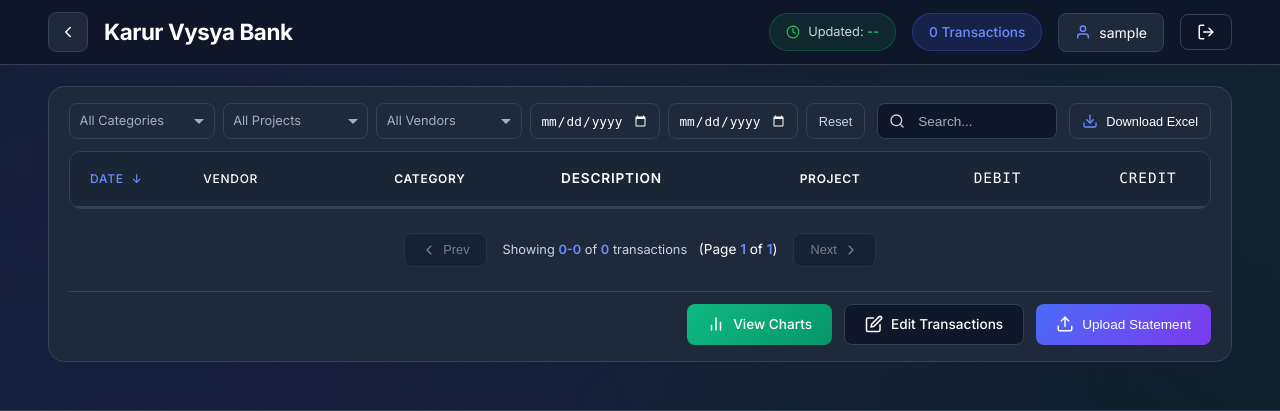
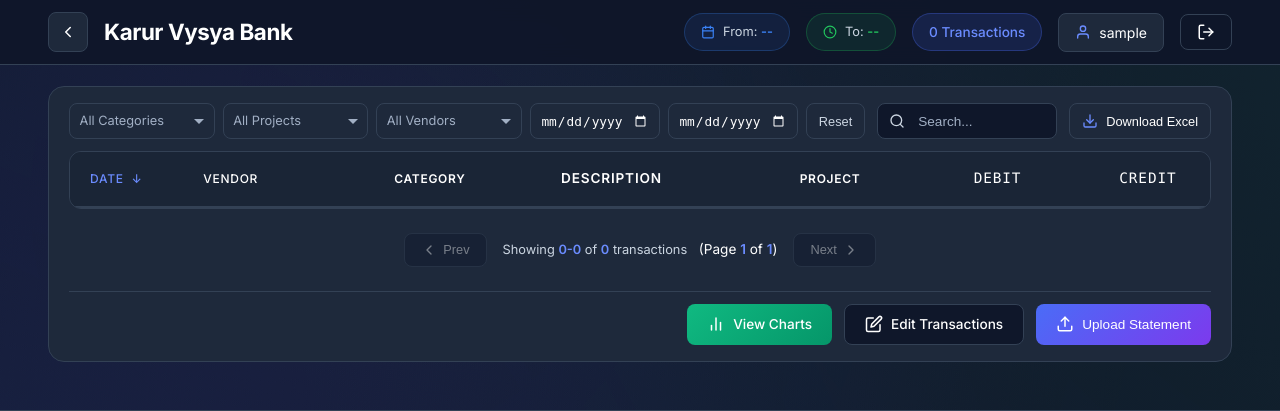
Before and after one commit to Nithish-006/visma_aggregator, a Flask app: page /dashboard/kvb in a window 1280 px wide. Shown: the top 411 px of the page. Run offline with Flask 3, Linux system fonts and the light colour scheme; the visitor is signed in with stand-in values (Sample User, id 1); data that the repository does not hold is empty; some libraries are stand-ins or nearby versions.

Commit message:
Category field can be typed and from and to date is displayed

```diff
--- a/static/dashboard.js
+++ b/static/dashboard.js
@@ -298,7 +298,13 @@ async function loadDateRange() {
                 endInput.value = '';
             }
 
-            // Update the "Updated as of" badge with formatted date
+            // Update the "From" badge with formatted min date
+            const fromDateEl = document.getElementById('data-from-date');
+            if (fromDateEl && data.min_date) {
+                fromDateEl.textContent = formatDisplayDate(data.min_date);
+            }
+
+            // Update the "To" badge with formatted max date
             const updatedDateEl = document.getElementById('data-updated-date');
             if (updatedDateEl && data.max_date) {
                 updatedDateEl.textContent = formatDisplayDate(data.max_date);
--- a/static/style.css
+++ b/static/style.css
@@ -310,6 +310,17 @@ body {
 .data-updated-badge strong {
     color: var(--success-color);
     font-weight: 600;
+}
+
+/* "Data From" badge - blue tint to distinguish from "To" badge */
+.data-from-badge {
+    background: rgba(59, 130, 246, 0.1);
+    border-color: rgba(59, 130, 246, 0.25);
+}
+
+.data-from-badge svg,
+.data-from-badge strong {
+    color: #3b82f6;
 }
 
 .user-badge {
--- a/templates/edit_transactions.html
+++ b/templates/edit_transactions.html
@@ -143,9 +143,8 @@
                     <strong id="bulk-count">0</strong> transactions selected
                 </div>
                 <div class="bulk-actions">
-                    <select id="bulk-category" class="bulk-select">
-                        <option value="">Change Category...</option>
-                    </select>
+                    <input type="text" id="bulk-category" class="bulk-input" list="bulk-category-datalist" placeholder="Change Category...">
+                    <datalist id="bulk-category-datalist"></datalist>
                     <input type="text" id="bulk-project" class="bulk-input" placeholder="Set Project...">
                     <button id="apply-bulk-edit" class="btn btn-primary">Apply to Selected</button>
                     <button id="split-transaction-btn" class="btn btn-secondary" style="display: none;">Split
--- a/templates/index.html
+++ b/templates/index.html
@@ -59,13 +59,23 @@
                 <h1 class="logo">{{ bank_name | default('Axis Bank') }}</h1>
             </div>
             <div class="header-right">
+                <span id="data-from-badge" class="data-updated-badge data-from-badge">
+                    <svg xmlns="http://www.w3.org/2000/svg" width="14" height="14" viewBox="0 0 24 24" fill="none"
+                        stroke="currentColor" stroke-width="2" stroke-linecap="round" stroke-linejoin="round">
+                        <rect x="3" y="4" width="18" height="18" rx="2" ry="2"></rect>
+                        <line x1="16" y1="2" x2="16" y2="6"></line>
+                        <line x1="8" y1="2" x2="8" y2="6"></line>
+                        <line x1="3" y1="10" x2="21" y2="10"></line>
+                    </svg>
+                    <span>From: <strong id="data-from-date">--</strong></span>
+                </span>
                 <span id="data-updated-badge" class="data-updated-badge">
                     <svg xmlns="http://www.w3.org/2000/svg" width="14" height="14" viewBox="0 0 24 24" fill="none"
                         stroke="currentColor" stroke-width="2" stroke-linecap="round" stroke-linejoin="round">
                         <circle cx="12" cy="12" r="10"></circle>
                         <polyline points="12 6 12 12 16 14"></polyline>
                     </svg>
-                    <span>Updated: <strong id="data-updated-date">--</strong></span>
+                    <span>To: <strong id="data-updated-date">--</strong></span>
                 </span>
                 <span id="total-transactions" class="transaction-badge">0 Transactions</span>
                 <span class="user-badge">
```
Also changed, not shown: static/edit_transactions.js (+27 -20 lines).
